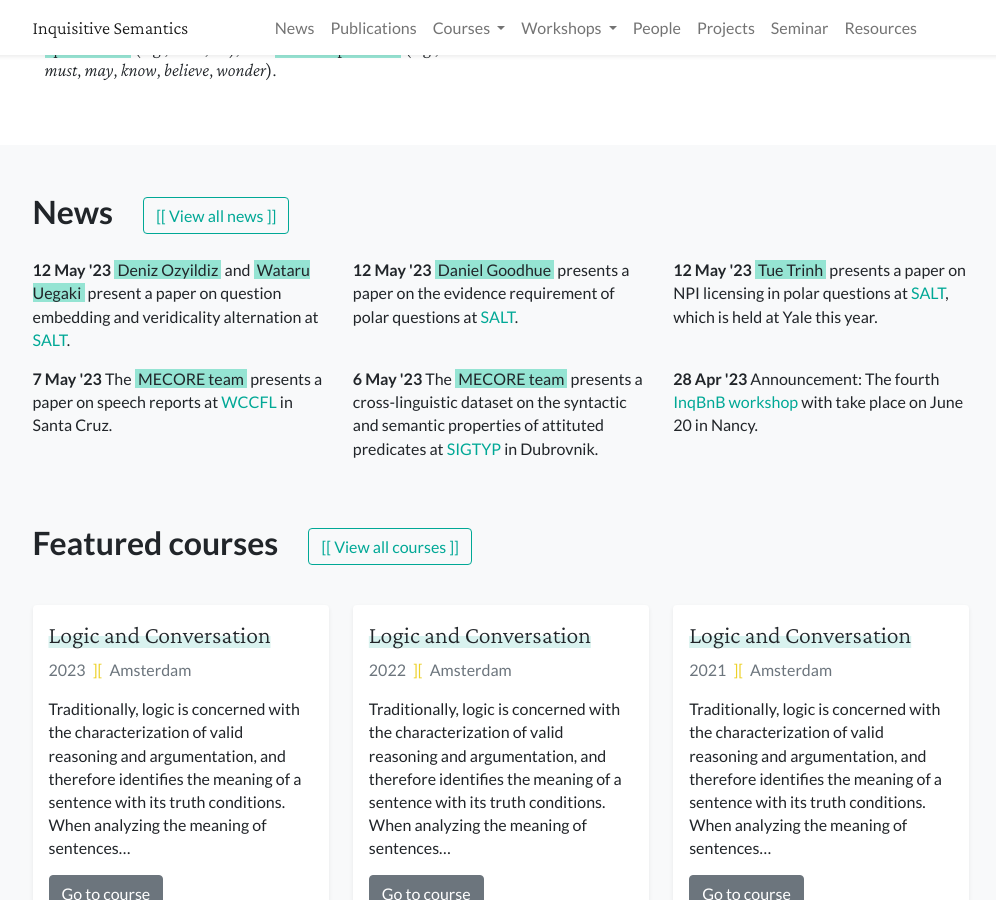
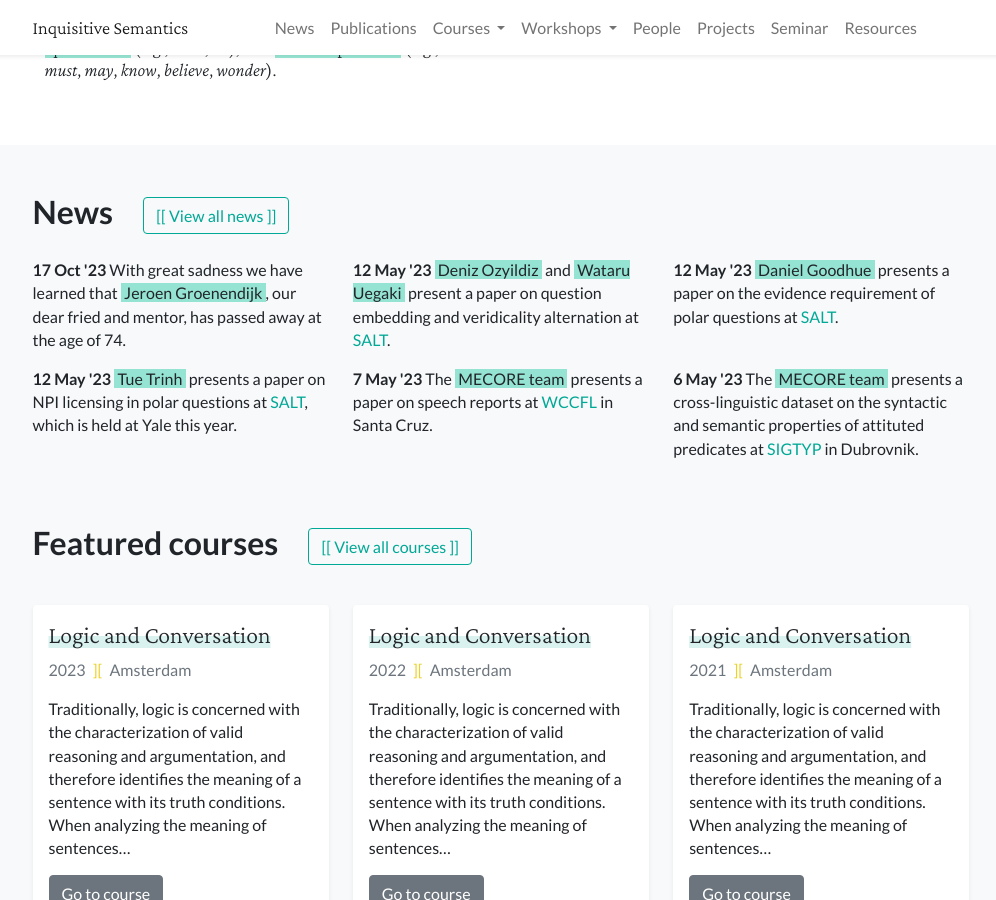
Before and after one commit to froelofs/inquisitive-semantics, a Jekyll site: the page built from _pages/index.html, in a window 1280 px wide and 900 px high, scrolled down 1071 px. Shown: the whole window, without its empty margins (139-1135 px from the left). Built offline with Jekyll 4.4.1, drawn with Linux system fonts in a browser that asks for light colours.

Commit message:
Update news.yml

```diff
--- a/_data/news.yml
+++ b/_data/news.yml
@@ -10,6 +10,10 @@
 #
 # ===================================================================
 
+- date: 2023-10-17
+  text: >
+    With great sadness we have learned that **Jeroen Groenendijk**, our dear fried and mentor, has passed away at the age of 74.
+
 - date: 2023-05-12
   text: >
     **Tue Trinh** presents a paper on NPI licensing in polar questions at
```
